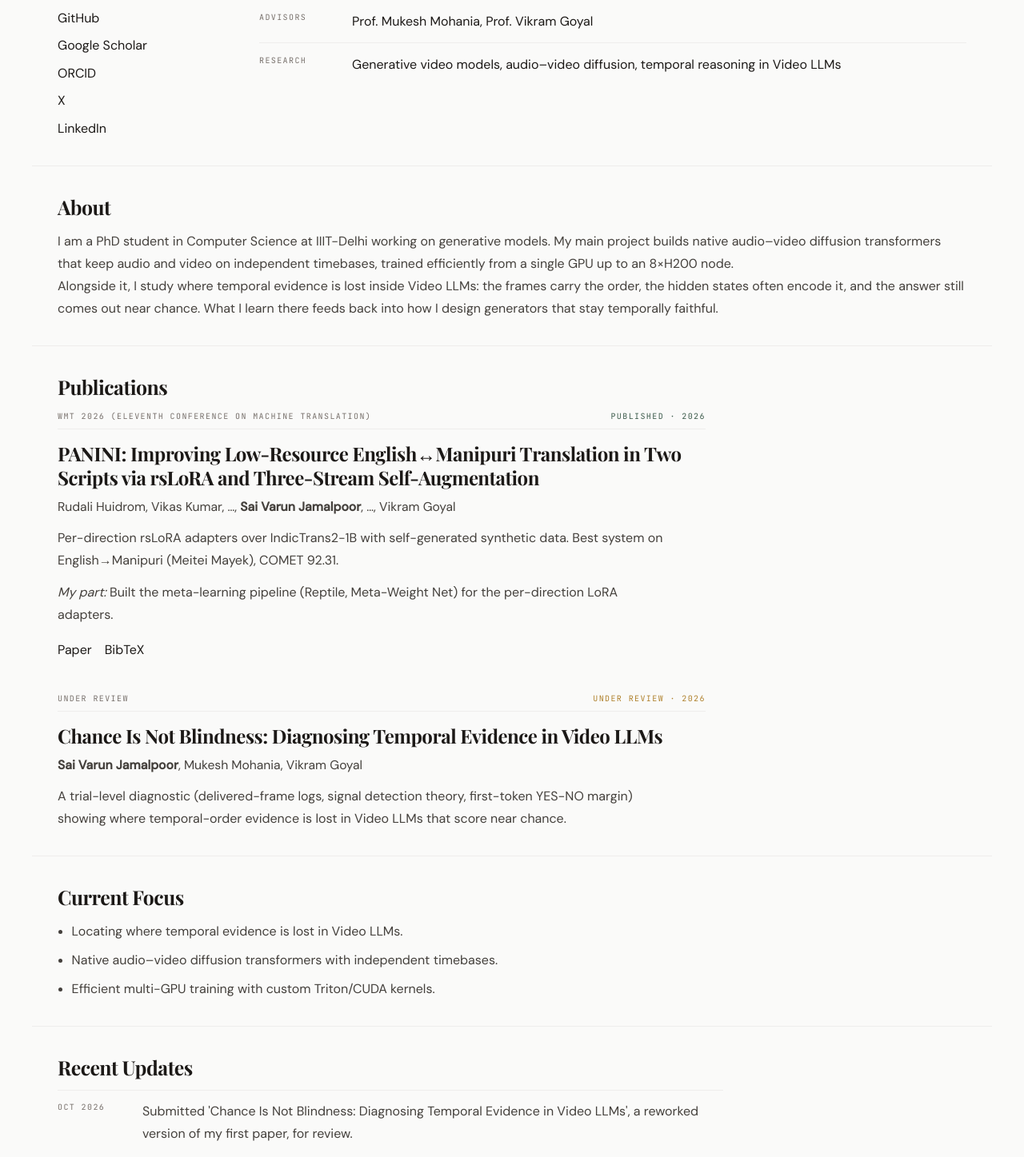
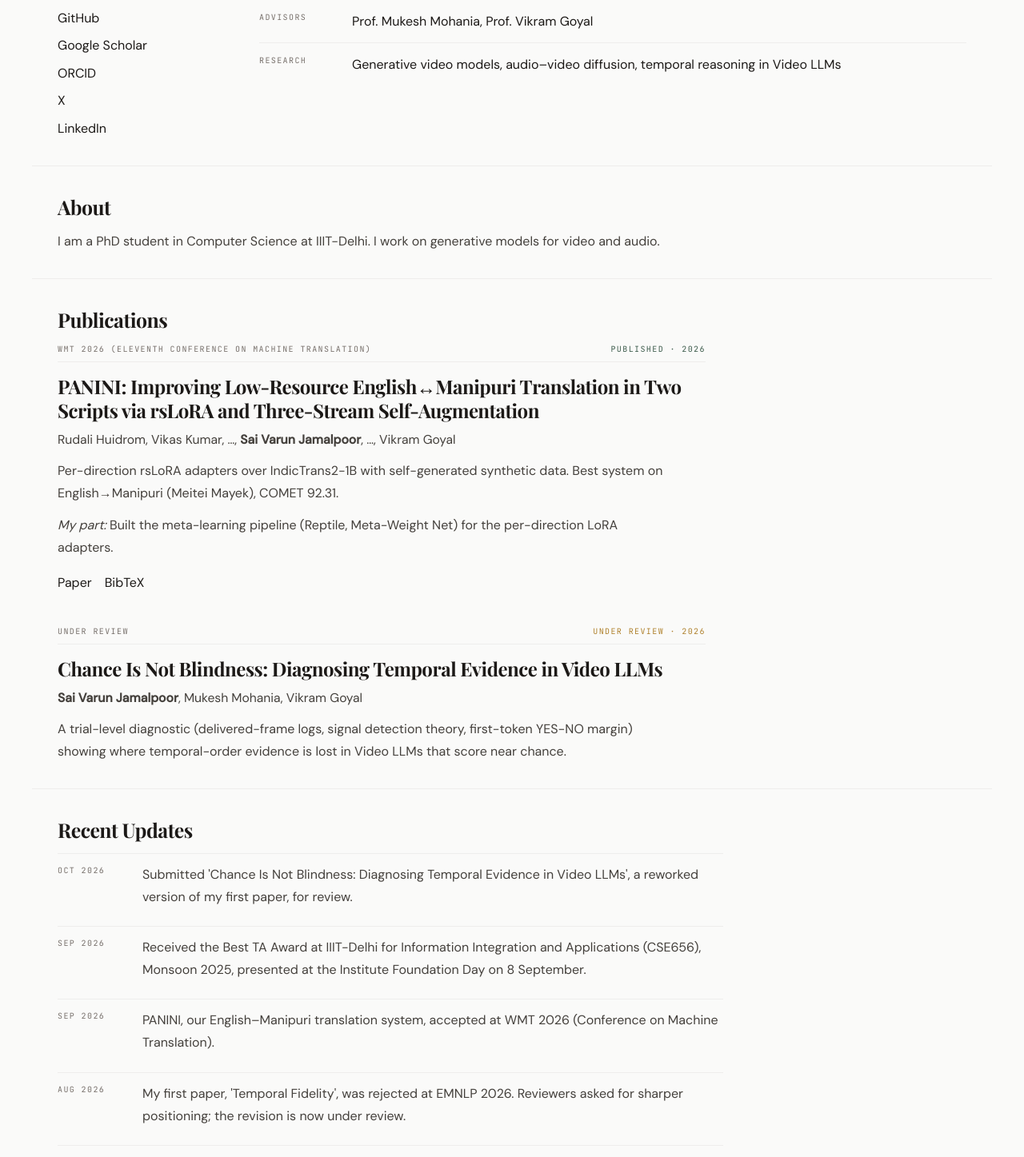
Before and after one commit to thesvj/thesvj.github.io, a SvelteKit app: page / in a window 1280 px wide. Shown: the part 391-1838 px from the top of the page at 80% size. Built offline with nearby package versions, Linux system fonts and the light colour scheme; a web font is replaced by a local one.

Commit message:
Shorten About to one line, remove Current Focus section

```diff
--- a/src/routes/+page.svelte
+++ b/src/routes/+page.svelte
@@ -167,14 +167,8 @@
 			<h2>About</h2>
 		</div>
 		<p>
-			I am a PhD student in Computer Science at IIIT-Delhi working on generative models. My main
-			project builds native audio–video diffusion transformers that keep audio and video on
-			independent timebases, trained efficiently from a single GPU up to an 8×H200 node.
-		</p>
-		<p>
-			Alongside it, I study where temporal evidence is lost inside Video LLMs: the frames carry the
-			order, the hidden states often encode it, and the answer still comes out near chance. What I
-			learn there feeds back into how I design generators that stay temporally faithful.
+			I am a PhD student in Computer Science at IIIT-Delhi. I work on generative models for video
+			and audio.
 		</p>
 	</section>
 
@@ -236,17 +230,6 @@
 				</article>
 			{/each}
 		</div>
-	</section>
-
-	<section class="container section-block">
-		<div class="section-head">
-			<h2>Current Focus</h2>
-		</div>
-		<ul class="simple-list">
-			<li>Locating where temporal evidence is lost in Video LLMs.</li>
-			<li>Native audio–video diffusion transformers with independent timebases.</li>
-			<li>Efficient multi-GPU training with custom Triton/CUDA kernels.</li>
-		</ul>
 	</section>
 
 	<section class="container section-block" id="updates" style="scroll-margin-top: 88px;">
```
